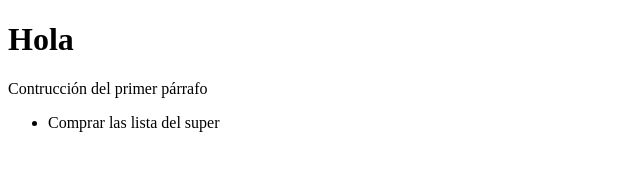
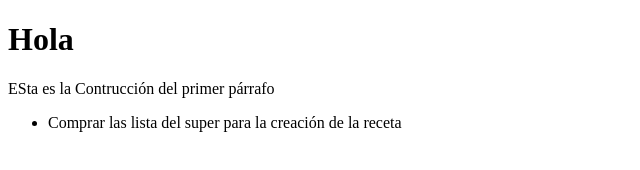
Before and after one commit to CesarAll/my_project, a plain HTML site: page index.html in a window 1280 px wide. Shown: the whole page, without its empty margins (0-640 px from the left). Drawn offline with Linux system fonts and the light colour scheme.

```diff
--- a/index.html
+++ b/index.html
@@ -8,9 +8,9 @@
 </head>
 <body>
     <h1>Hola</h1>
-    <p>Contrucción del primer párrafo</p>
+    <p>ESta es la Contrucción del primer párrafo</p>
     <ul>
-        <li>Comprar las lista del super</li>
+        <li>Comprar las lista del super para  la creación de la receta</li>
     </ul>
 
 
```
Also changed, not shown: login/login.html (added, +12 -0 lines).
